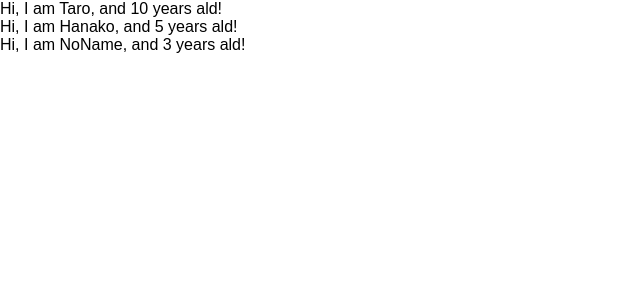
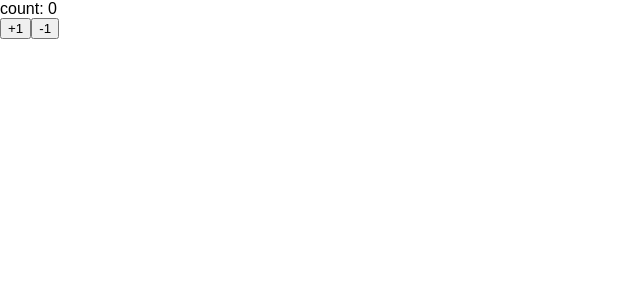
Before and after one commit to kitoketa/udemy-react-redux-crud-application, a React (Create React App) app: page / in a window 1280 px wide. Shown: the top 300 px of the page, without its empty margins (0-640 px from the left). Built offline with nearby package versions, Linux system fonts and the light colour scheme.

Commit message:
learn state and setState

```diff
--- a/src/App.js
+++ b/src/App.js
@@ -1,31 +1,35 @@
-import React from 'react';
-import PropTypes from 'prop-types';
+import React, { Component } from 'react';
 
-const App = () => {
-  const profiles = [
-    { name: "Taro", age: 10 },
-    { name: "Hanako", age: 5 },
-    { name: "NoName", age: 3}
-  ]
-  return (
-    <div>
-      {
-        profiles.map((profiles, index) => {
-          return <User name={profiles.name} age={profiles.age} key={index} />
-        })
-      }
-    </div>
-  )
-}
+const App = () => (<Counter></Counter>)
 
-const User = (props) => {
-return <div>Hi, I am {props.name}, and {props.age} years ald!</div>
-}
 
-User.propTypes = {
-  name: PropTypes.string,
-  age: PropTypes.number.isRequired
+
+class Counter extends Component {
+  constructor(props) {
+    super(props)
+    this.state = { count: 0 }
+  }
+
+  handlePlusButton = () => {
+    this.setState({ count: this.state.count + 1 })
+  }
+
+  handleMinusButton = () => {
+    this.setState({ count: this.state.count - 1})
+  }
+
+  render() {
+    return (
+      <React.Fragment>
+        <div>count: {this.state.count}</div>
+        <button onClick={this.handlePlusButton}>+1</button>
+        <button onClick={this.handleMinusButton}>-1</button>
+      </React.Fragment>
+    )
+  }
+
 }
 
 
+
 export default App;
```
